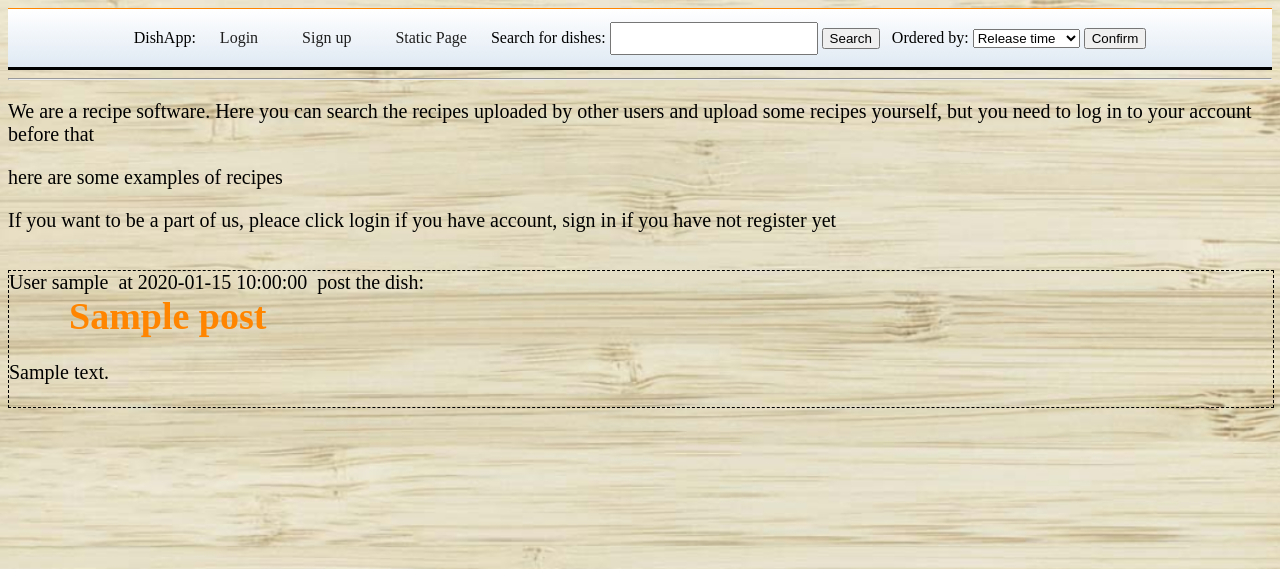
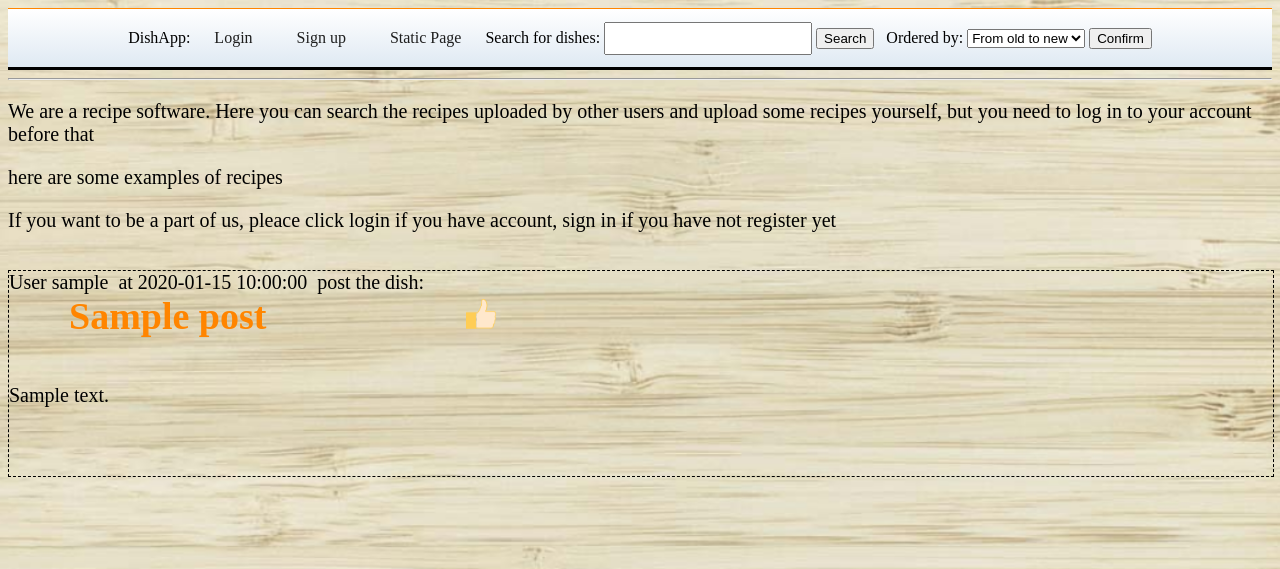
Before and after one commit to Keviniscaiji/Recipe-Sharing-Website, a Flask app: page / in a window 1280 px wide. Shown: the top 569 px of the page. Run offline with Flask 2, Linux system fonts and the light colour scheme; tables that the repository leaves empty hold one stand-in row (values such as "Sample post"); some libraries are stand-ins or nearby versions.

Commit message:
update_dishmicro

```diff
--- a/dishmicro/dishapp/form.py
+++ b/dishmicro/dishapp/form.py
@@ -52,7 +52,8 @@ class SearchForm(FlaskForm):
     order = SelectField(
         label='Ordered by:',
         choices=(
-            'Release time',
+            'From old to new',
+            'From new to old',
         'First letter A-Z',
         'First letter Z-A'
         )
--- a/dishmicro/dishapp/routes.py
+++ b/dishmicro/dishapp/routes.py
@@ -29,8 +29,11 @@ def index():
     if not session.get("ORDER") is None:
         o = session.get("ORDER")
         flash("the dish now is ordered by "+o)
-        if(o == 'Release time'):
+
+        if(o == 'From old to new'):
             prev_posts = Post.query.order_by(Post.timestamp).all()
+        elif(o == 'From new to old'):
+            prev_posts = Post.query.order_by(Post.timestamp.desc()).all()
         elif(o == 'First letter A-Z'):
             prev_posts = Post.query.order_by(Post.title).all()
         else:
--- a/dishmicro/dishapp/static/style/mystyle.css
+++ b/dishmicro/dishapp/static/style/mystyle.css
@@ -10,6 +10,21 @@ body{
     padding-left: 20px;
     margin-bottom:-20px;
 }
+.picthumb{
+    display: inline-block;
+    height: 30px;
+    width: 30px;
+    text-align: right;
+    margin-left: 200px;
+}
+.picthumb:hover{
+    display: inline-block;
+    height: 40px;
+    width: 40px;
+    text-align: right;
+    margin-left: 200px;
+}
+
 .nav{
     /*Set some parameters of the navigation bar*/
     border-top: 1px solid #ff8500;
@@ -65,8 +80,9 @@ h1{
 }
 /*Set the form style of login interface and registration interface*/
 .form1{
-    padding-top: 20px;
+
     margin: auto;
+    margin-top: 100px;
     padding: 40px;
     border-radius: 20px;
     width: 500px;
@@ -75,14 +91,14 @@ h1{
     -moz-opacity:0.85;
     opacity: 0.85;
     position: relative;
-    top: 10%;
+    top: 20%;
     overflow:hidden;
     overflow-y: hidden;
     -webkit-overflow-scrolling: touch;
 }
 /*Set the table style of post and profile*/
 .form2{
-    margin-top: 20px;
+
     padding-top: 20px;
     margin: auto;
     padding: 40px;
@@ -111,6 +127,7 @@ h1{
 /*Convert all styles to form*/
 form{
     display: inline-block;
+
 }
 /*Style the menu view details link in the index*/
 .dish_link{
--- a/dishmicro/dishapp/templates/index.html
+++ b/dishmicro/dishapp/templates/index.html
@@ -81,7 +81,16 @@ else it will use a default picture for avatar-->
     {% for post in prev_posts %}
     <!--show the post the have been posted by users-->
         <div class="div_dishes" >{{post.author}}  at {{post.timestamp}}  post the dish:
-            <a href="/index/<{{post.id}}>" class="dish_link">{{post.title}}</a>
+            <a href="/index/<{{post.id}}>" class="dish_link">{{post.title}}</a><img id = "like" title ="thumb up" class = "picthumb" value="like(0)"src={{url_for('static',filename='script/thumbup.jpg') }}>
+
             <br>{{post.body}}
+            <br>
         </div>
     {% endfor %}
+
+<script type="text/javascript">
+    var number=0;
+    document.getElementById('like').onclick=function(){
+        this.value="赞("+(++number)+")";
+    }
+</script>
--- a/dishmicro/dishapp/templates/navigation_bar.html
+++ b/dishmicro/dishapp/templates/navigation_bar.html
@@ -25,7 +25,7 @@ Users who have not set a avatar will have a default avatar-->
         {% endif %}
         {% endif %}
 </div>
-<hr>
+
 
 {% with messages = get_flashed_messages() %}
 {% if messages %}
```
Also changed, not shown: dishmicro/dishapp/static/script/thumbup.jpg (added).
